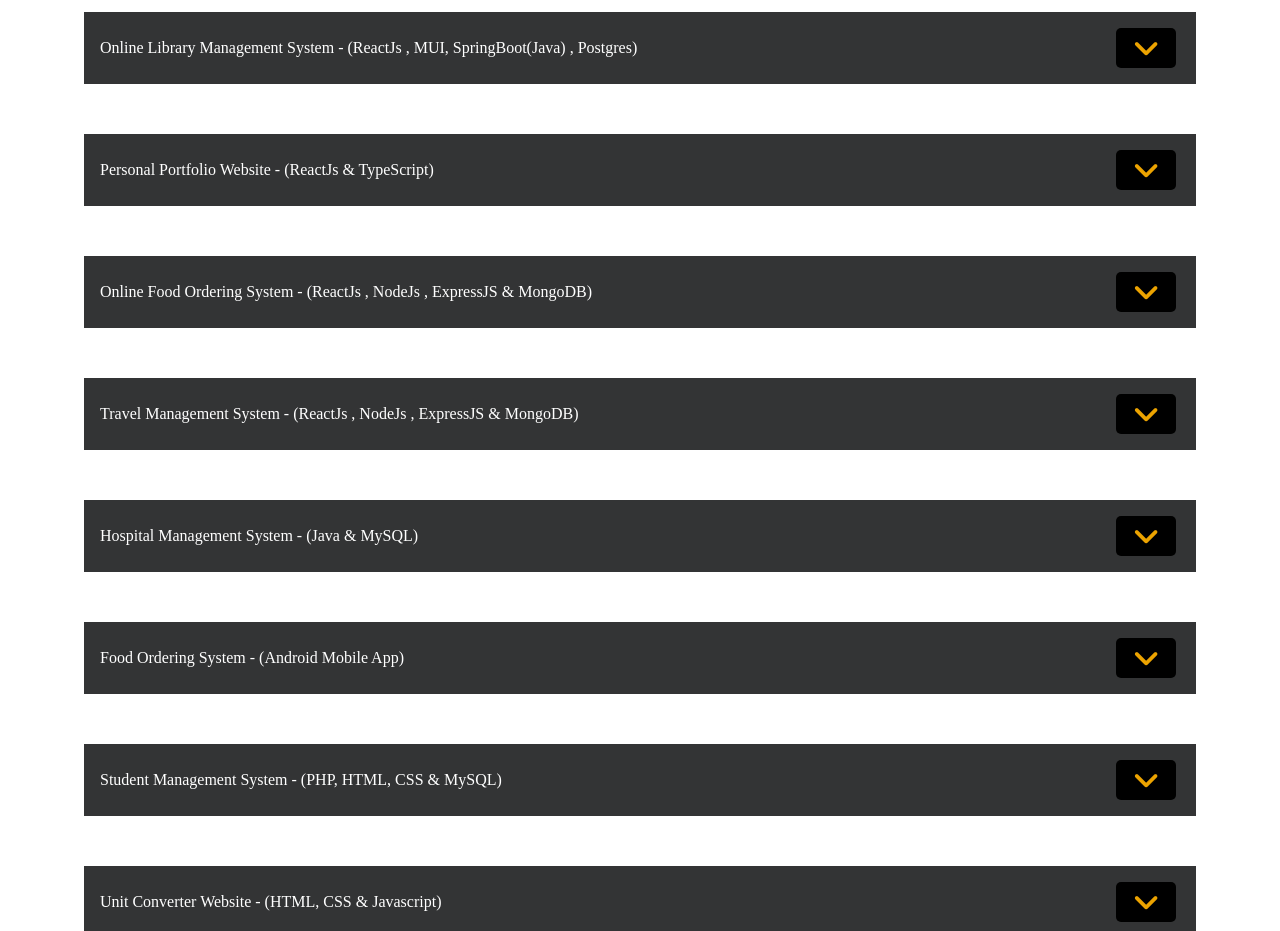
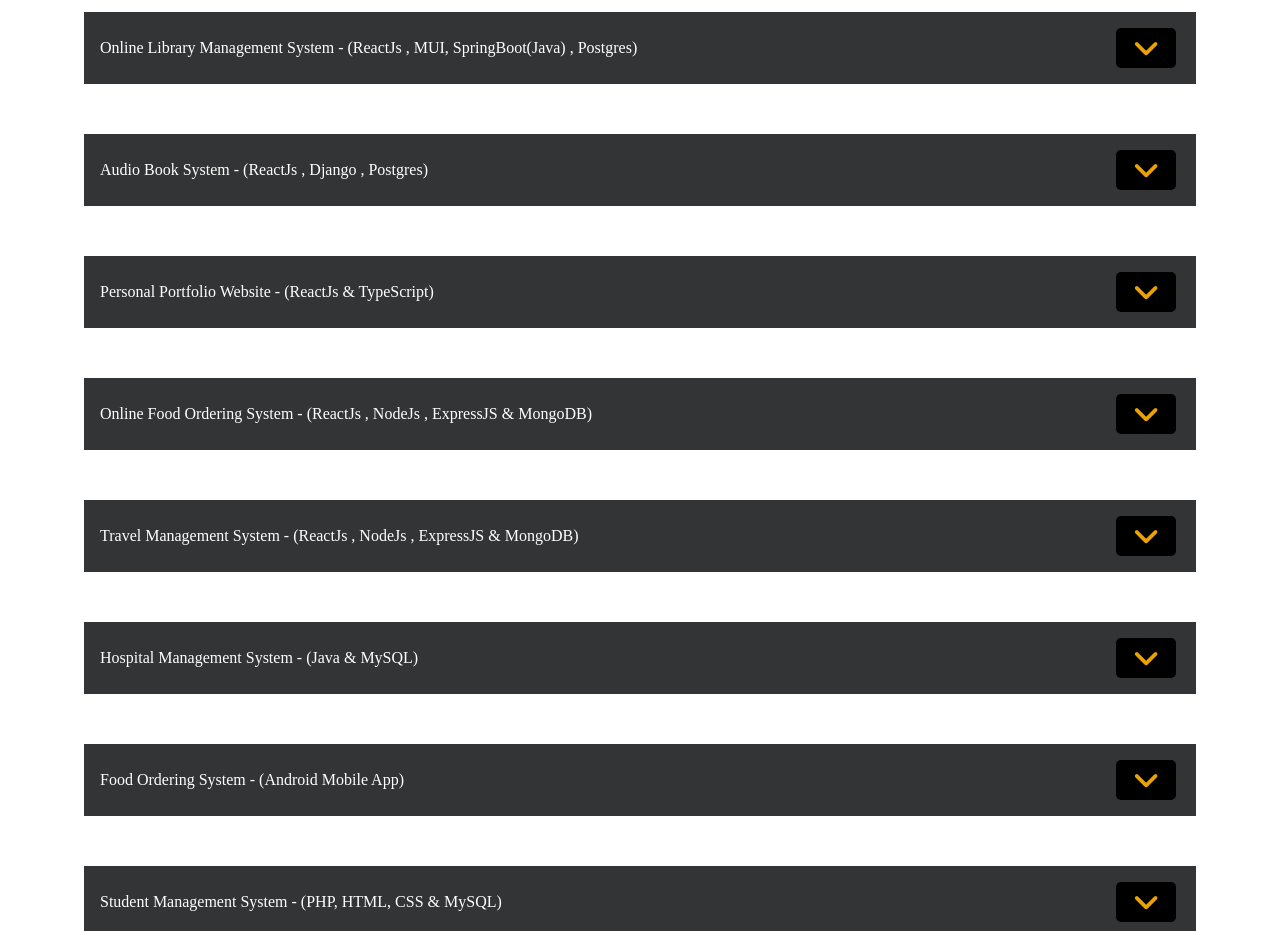
Before and after one commit to Kamindu99/personal-portfolio-web, a React (Create React App) app: page /my-projects in a window 1280 px wide. Shown: the part 1440-2371 px from the top of the page. Built offline with nearby package versions, Linux system fonts and the light colour scheme.

Commit message:
update my projects

```diff
--- a/src/pages/MyProjects.tsx
+++ b/src/pages/MyProjects.tsx
@@ -349,7 +349,34 @@ const MyProjects = (props: Props) => {
             ],
             url: "https://online-library-webapp.netlify.app/"
         },
-
+        {
+            id: "headingSixteen",
+            target: "collapseSixteen",
+            title: "Audio Book System - (ReactJs , Django , Postgres)",
+            description: "I developed a Audio Book System System using React.js, Django, Postgres. In this system, the user can register and login to the system. After login, the user can view the list of books and can download the books. The user can also view the list of authors and can download the books. The user can also view the list of categories and can download the books. The user can also view the list of publish.",
+            features: [
+                "User Management",
+                "Book Management",
+                "Ishihara Test Management",
+                "Sinhala Voice Command",
+            ],
+            technologies: [
+                "React",
+                "Bootstrap",
+                "CSS",
+                "Github",
+                "VsCode",
+                "Django",
+                "Postgres"
+            ],
+            image: [
+                {
+                    image: "https://res.cloudinary.com/dmfljlyu1/image/upload/v1698773910/audiobooksystem_qqkkeb.jpg",
+                    imagename: "1. Home Page"
+                }
+            ],
+            url: "https://listen-ed.netlify.app/"
+        },
         {
             id: "headingThree",
             target: "collapseThree",
```
